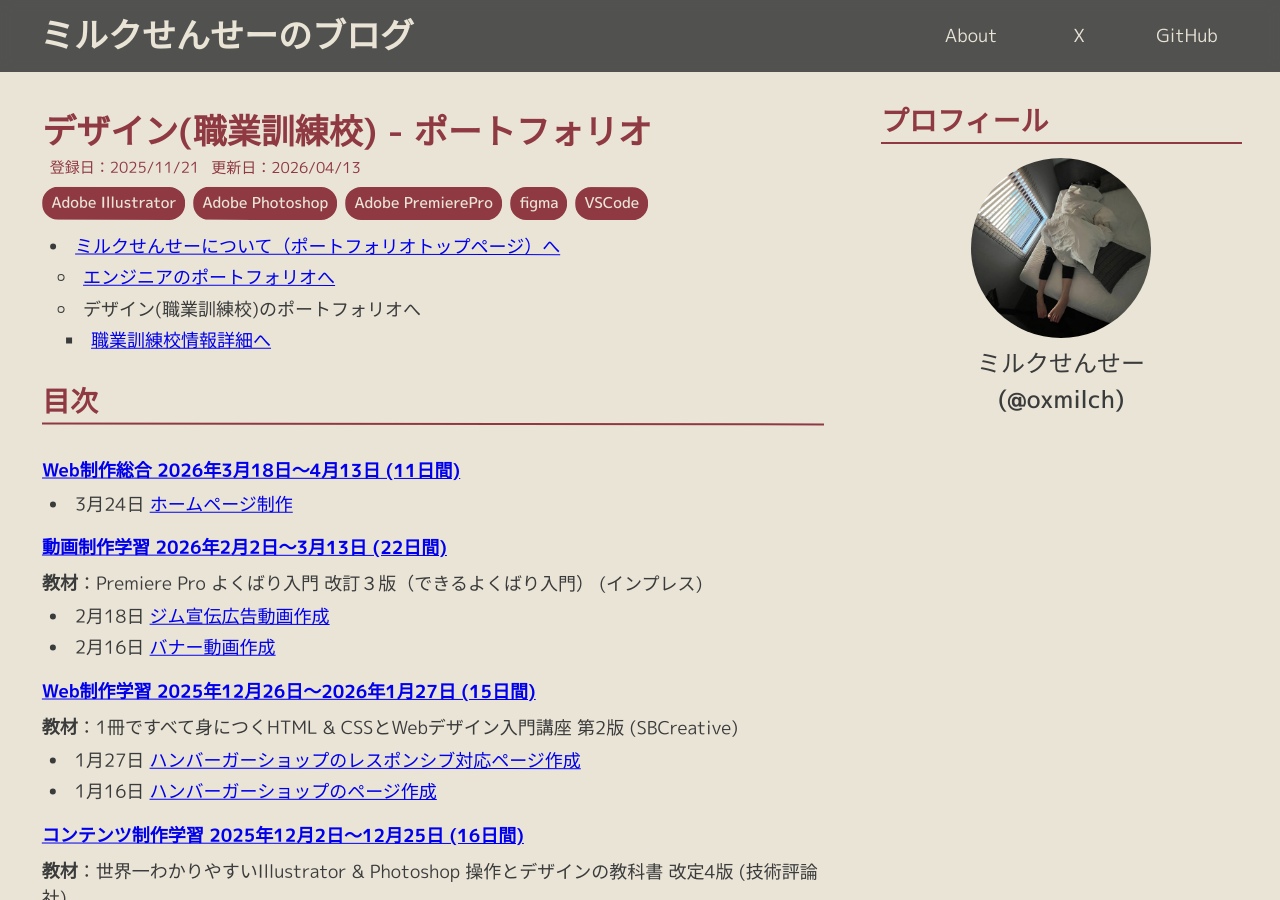
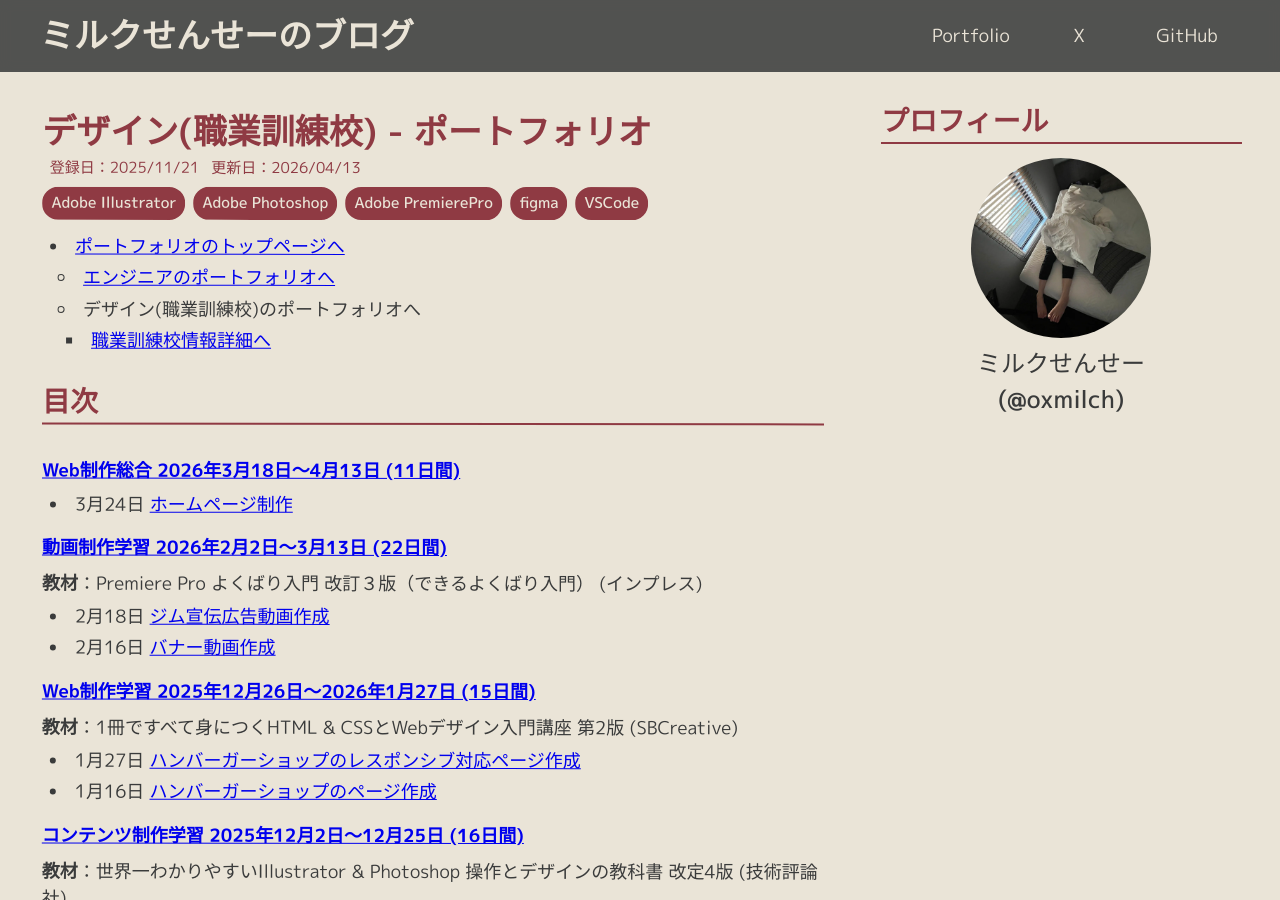
Before and after one commit to Oxmilch/blog, a Jekyll site: the page built from portfolio/vacational-school-2025-design.md, in a window 1280 px wide and 900 px high. Built offline with Jekyll 4.4.1, drawn with Linux system fonts in a browser that asks for light colours; some web fonts are replaced.

Commit message:
draft:aboutからportfolioに変更

```diff
--- a/_layouts/page.html
+++ b/_layouts/page.html
@@ -102,7 +102,7 @@
         </label>
         <div class="overlay"></div>
         <ul id="menu">
-          <li><a href="/blog/about.html">About</a></li>
+          <li><a href="/blog/portfolio/">Portfolio</a></li>
           <li><a href="https://x.com/oxmilch" target="_blank">X</a></li>
           <li><a href="https://github.com/Oxmilch/" target="_blank">GitHub</a></li>
         </ul>
--- a/portfolio/vacational-school-2025-design.md
+++ b/portfolio/vacational-school-2025-design.md
@@ -10,14 +10,14 @@ is-post-list: false
 ---
 <div class="no-print">
   <ul>
-    <li><a href="/blog/about.html">ミルクせんせーについて（ポートフォリオトップページ）へ</a></li>
+    <li><a href="/blog/portfolio/">ポートフォリオのトップページへ</a></li>
+    <ul>
+      <li><a href="/blog/portfolio/work-engineer.html">エンジニアのポートフォリオへ</a></li>
+      <li>デザイン(職業訓練校)のポートフォリオへ</li>
       <ul>
-        <li><a href="/blog/portfolio/work-engineer.html">エンジニアのポートフォリオへ</a></li>
-        <li>デザイン(職業訓練校)のポートフォリオへ</li>
-        <ul>
-          <li><a href="/blog/portfolio/vacational-school-2025-detail.html">職業訓練校情報詳細へ</a></li>
-        </ul>
+        <li><a href="/blog/portfolio/vacational-school-2025-detail.html">職業訓練校情報詳細へ</a></li>
       </ul>
+    </ul>
   </ul>
 </div>
 
@@ -48,14 +48,14 @@ is-post-list: false
 
 ## Web制作総合
 #### 期間
-  - 2026年3月18日～4月13日 (11日間)
+- 2026年3月18日～4月13日 (11日間)
 
 #### ソフトウェア
-  - VSCode
-  - Adobe Illustrator 2025 (macOS Ventura)
-  - Adobe Photoshop 2024 (macOS Ventura)
-  - Adobe Stock
-  - figma
+- VSCode
+- Adobe Illustrator 2025 (macOS Ventura)
+- Adobe Photoshop 2024 (macOS Ventura)
+- Adobe Stock
+- figma
 
 ### 2026年3月24日～4月13日授業課題 ホームページ制作
 #### 課題内容
```
Also changed, not shown: portfolio/index.md (renamed from about.md, +2 -1 lines), portfolio/vacational-school-2025-detail.md (+1 -1 lines), portfolio/work-engineer.md (+1 -1 lines).
